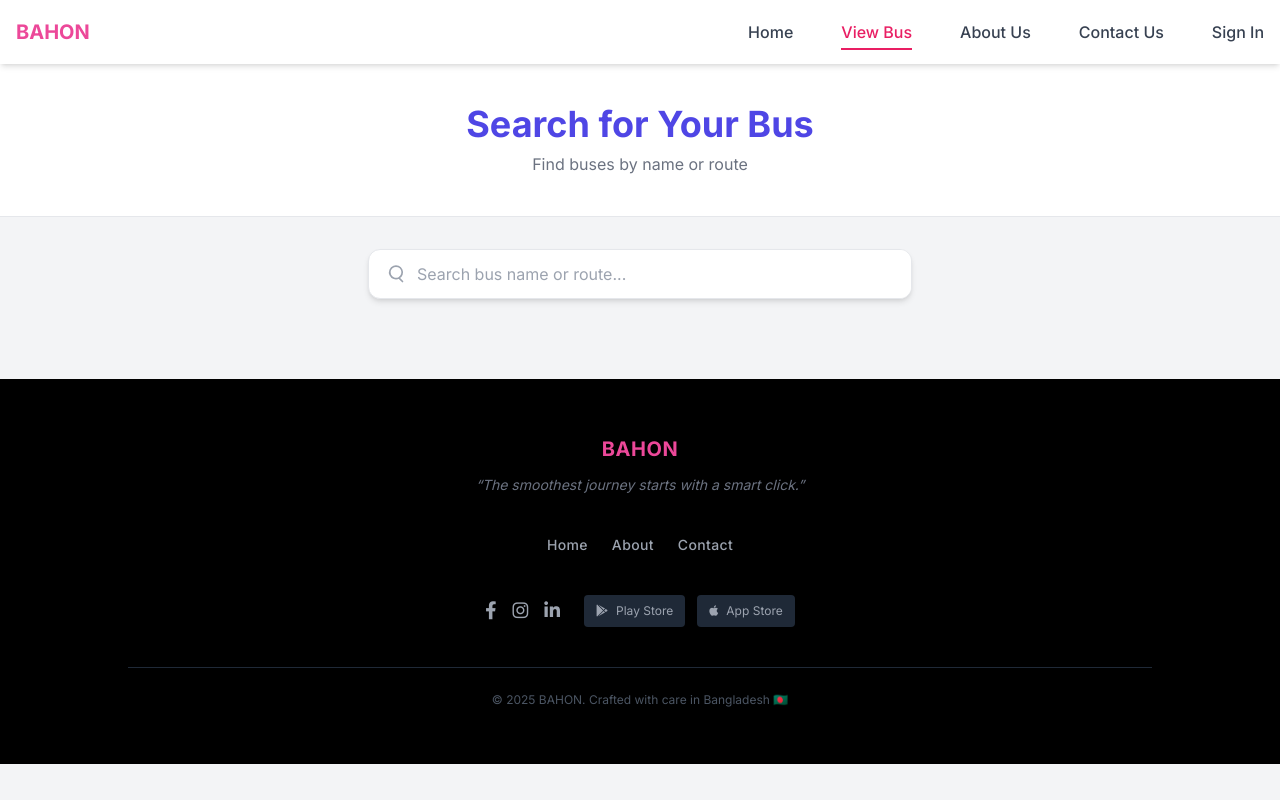
After one commit to AbrarZaved/Transportation_System_by_Django, a Django app: page /view_bus in a window 1280 px wide. The commit adds this page. Run offline with Django 5.2, Linux system fonts and the light colour scheme; data that the repository does not hold is empty; some libraries are stand-ins or nearby versions.

Commit message:
Add view bus functionality with search feature and toast notifications

```diff
--- a/templates/kits/main.html
+++ b/templates/kits/main.html
@@ -38,6 +38,16 @@
                   hover:text-pink-500
                 {% endif %} transition">
                 Home
+              </a>
+            </li>
+            <li>
+              <a href="{% url "view_bus" %}"
+                class="{% if request.resolver_match.url_name == 'view_bus' %}
+                  text-pink-500 active
+                {% else %}
+                  hover:text-pink-500
+                {% endif %} transition">
+                View Bus
               </a>
             </li>
             <li>
@@ -92,6 +102,9 @@
         <ul class="flex flex-col p-4 space-y-3 text-gray-700 font-semibold">
           <li>
             <a href="{% url 'index' %}" class="block hover:text-pink-500 transition">Home</a>
+          </li>
+          <li>
+            <a href="{% url 'view_bus' %}" class="block hover:text-pink-500 transition">View Bus</a>
           </li>
           <li>
             <a href="{% url 'about_us' %}" class="block hover:text-pink-500 transition">About Us</a>
--- a/templates/transit_hub/index.html
+++ b/templates/transit_hub/index.html
@@ -149,6 +149,7 @@
       <path d="M10 15V5M10 5l-5 5M10 5l5 5" stroke="currentColor" stroke-width="2" stroke-linecap="round" stroke-linejoin="round" />
     </svg>
   </button>
+  <!-- Toast Notification -->
   <div id="toast-notification" class="fixed top-20 right-5 z-50 transform translate-x-full opacity-0 transition-all duration-500 ease-in-out">
   <div class="bg-white border border-blue-300 text-gray-800 px-6 py-4 rounded-xl shadow-2xl flex items-start space-x-4 w-80">
 
--- /dev/null
+++ b/templates/transit_hub/view_bus.html
@@ -0,0 +1,73 @@
+{% extends 'kits/main.html' %}
+{% load static %}
+
+{% block content %}
+  <!-- Hero Section -->
+  <section class="bg-white py-10 px-4 text-center border-b">
+    <h1 class="text-3xl md:text-4xl font-bold text-indigo-600">Search for Your Bus</h1>
+    <p class="text-sm md:text-base text-gray-500 mt-2">Find buses by name or route</p>
+  </section>
+
+  <!-- Search Input -->
+  <section class="max-w-xl mx-auto mt-8 px-4">
+    <div class="flex items-center bg-white shadow-md rounded-xl overflow-hidden border focus-within:ring-2 focus-within:ring-indigo-400 transition">
+      <span class="pl-4 text-gray-400">
+        <svg xmlns="http://www.w3.org/2000/svg" class="h-5 w-5" fill="none" viewBox="0 0 24 24" stroke="currentColor">
+          <path stroke-linecap="round" stroke-linejoin="round" stroke-width="2" d="M21 21l-4.35-4.35M16.65 16.65A7.5 7.5 0 1110.5 3a7.5 7.5 0 016.15 13.65z" />
+        </svg>
+      </span>
+      <input type="text" id="busSearch" placeholder="Search bus name or route..." oninput="filterBuses()" class="w-full p-3 border-none outline-none text-sm md:text-base" />
+    </div>
+  </section>
+
+  <!-- Bus Results Grid -->
+  <section class="container mx-auto px-4 py-10">
+    <div id="busResults" class="grid sm:grid-cols-1 md:grid-cols-2 lg:grid-cols-3 gap-6">
+      {% for bus in buses %}
+        <div class="bus-card bg-white shadow-md rounded-2xl overflow-hidden transition-transform hover:scale-[1.02] duration-200" bus-name="{{ bus.0 }} {{ bus.1 }}">
+          <!-- Card Header -->
+          <div class="bg-gradient-to-r from-indigo-500 to-indigo-600 text-white px-5 py-3">
+            <h3 class="text-xl font-semibold">{{ bus.0 }}</h3>
+            <p class="text-sm opacity-90">Route: {{ bus.1 }}</p>
+          </div>
+
+          <!-- Card Body -->
+          <div class="px-5 py-4 text-sm text-gray-700 space-y-1">
+            <p>
+              <span class="font-medium">Driver:</span> {{ bus.2 }} {{ bus.3 }}
+            </p>
+            <p>
+              <span class="font-medium">Phone number:</span> {{ bus.4 }}
+            </p>
+          </div>
+
+          <!-- Track Bus Button -->
+          <!-- Stylish Track Button -->
+          <div class="px-5 pb-5 pt-2">
+            <a href="#" class="group flex items-center justify-center w-full gap-2 bg-white bg-opacity-10 backdrop-blur-md border border-indigo-400 text-indigo-600 hover:text-white hover:bg-indigo-600 transition-all duration-300 font-medium py-2.5 rounded-full shadow-md hover:shadow-lg" onclick="event.preventDefault();alert('Tracking feature coming soon!');">
+              <svg xmlns="http://www.w3.org/2000/svg" class="w-5 h-5 group-hover:scale-110 transition" fill="none" viewBox="0 0 24 24" stroke="currentColor">
+                <path stroke-linecap="round" stroke-linejoin="round" stroke-width="2" d="M12 11c.552 0 1-.448 1-1s-.448-1-1-1-1 .448-1 1 .448 1 1 1zm0 10c3.866 0 7-3.134 7-7 0-1.657-.672-3.157-1.757-4.243L12 3 6.757 9.757A6.978 6.978 0 005 14c0 3.866 3.134 7 7 7z" />
+              </svg>
+              <span class="text-sm font-semibold tracking-wide">Track Bus</span>
+            </a>
+          </div>
+        </div>
+      {% endfor %}
+    </div>
+  </section>
+
+  <!-- Search Filter JS -->
+  <script>
+    function filterBuses() {
+      const query = document.getElementById('busSearch').value.toLowerCase()
+      const cards = document.querySelectorAll('.bus-card')
+
+      cards.forEach((card) => {
+        const keywords = card.getAttribute('bus-name').toLowerCase()
+        card.style.display = keywords.includes(query) ? 'block' : 'none'
+      })
+    }
+  </script>
+
+  {% include 'kits/footer.html' %}
+{% endblock %}
--- a/transit_hub/urls.py
+++ b/transit_hub/urls.py
@@ -9,6 +9,7 @@ urlpatterns = [
     path("search_route/", views.search_route, name="search_route"),
     path("about_us", views.about_us, name="about_us"),
     path("contact_us", views.contact_us, name="contact_us"),
+    path("view_bus", views.view_bus, name="view_bus"),
     path("api/route_stoppage/", views.RouteStoppage.as_view(), name="route_stoppage"),
     path(
         "api/route_stoppage/<int:id>",
--- a/transit_hub/views.py
+++ b/transit_hub/views.py
@@ -1,6 +1,5 @@
 import time
 from asgiref.sync import sync_to_async
-from django.conf.locale import da
 from django.core.cache import cache
 from django.shortcuts import render
 from rest_framework.response import Response
@@ -67,7 +66,7 @@ def index(request):
 
 
 @sync_to_async
-def get_schedules(trip_type, place,student_id=None):
+def get_schedules(trip_type, place, student_id=None):
 
     schedules = Transportation_schedules.objects.select_related(
         "bus", "driver", "route"
@@ -94,7 +93,11 @@ def get_schedules(trip_type, place,student_id=None):
                 "route": RouteSerializer(route_obj).data,
                 "route_name": route_obj.route_name,
                 "audience": schedule.get_audience_display(),
-                "departure_time": schedule.departure_time.strftime("%I:%M %p") if student_id else "Available",
+                "departure_time": (
+                    schedule.departure_time.strftime("%I:%M %p")
+                    if student_id
+                    else "Available"
+                ),
                 "stoppage_names": [
                     stoppage.stoppage.stoppage_name
                     for stoppage in stoppages_by_route.get(route_id, [])
@@ -200,3 +203,18 @@ def about_us(request):
 
 def contact_us(request):
     return render(request, "transit_hub/contact.html")
+
+
+def view_bus(request):
+    buses = (
+        Transportation_schedules.objects.select_related("bus", "route", "driver")
+        .values_list(
+            "bus__bus_name",
+            "route__route_name",
+            "driver__first_name",
+            "driver__last_name",
+            "driver__phone_number",
+        )
+        .distinct()
+    )
+    return render(request, "transit_hub/view_bus.html", {"buses": buses})
```
Also changed, not shown: authentication/views.py (+6 -2 lines), static/js/account.js (+31 -0 lines), templates/authentication/my_account.html (+32 -25 lines), templates/transit_hub/about.html (+0 -32 lines).
